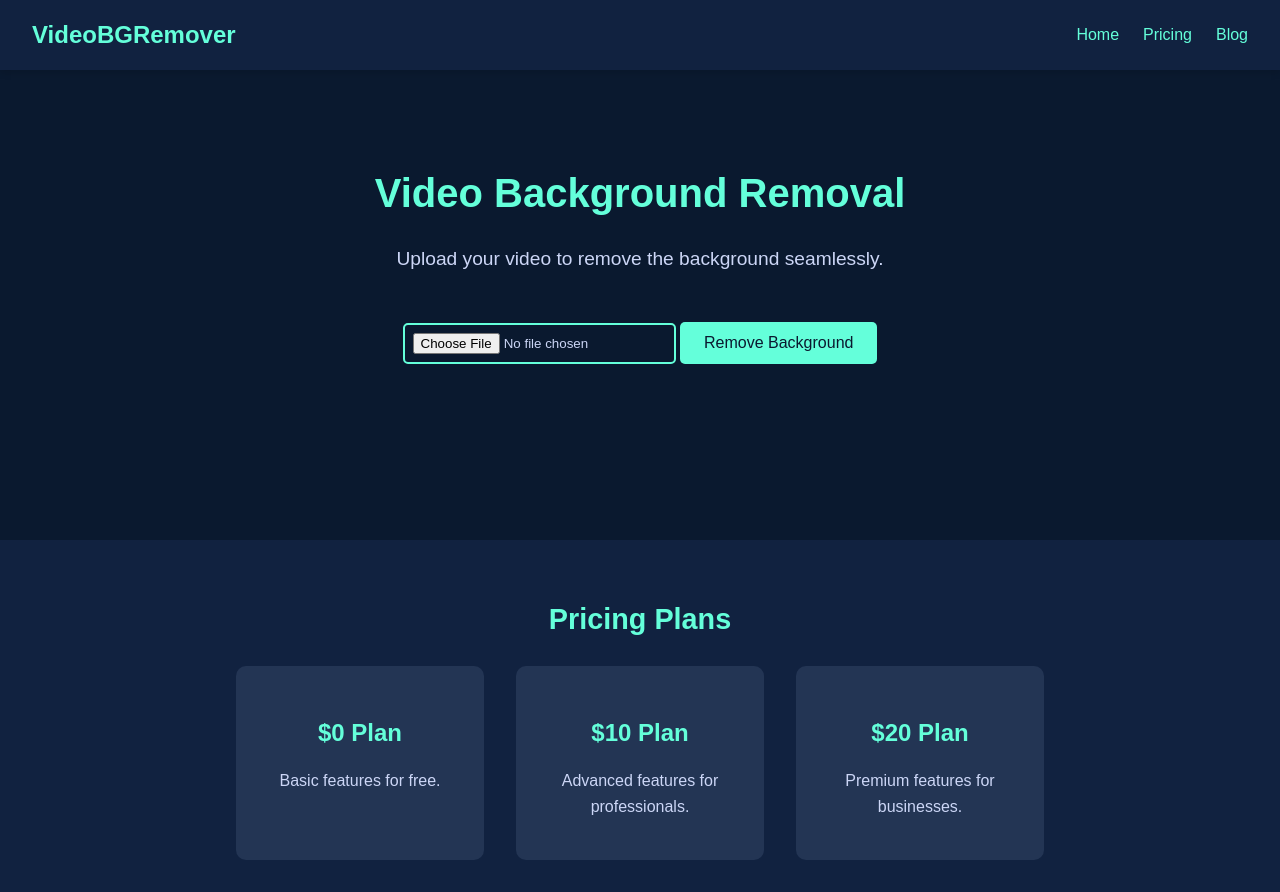
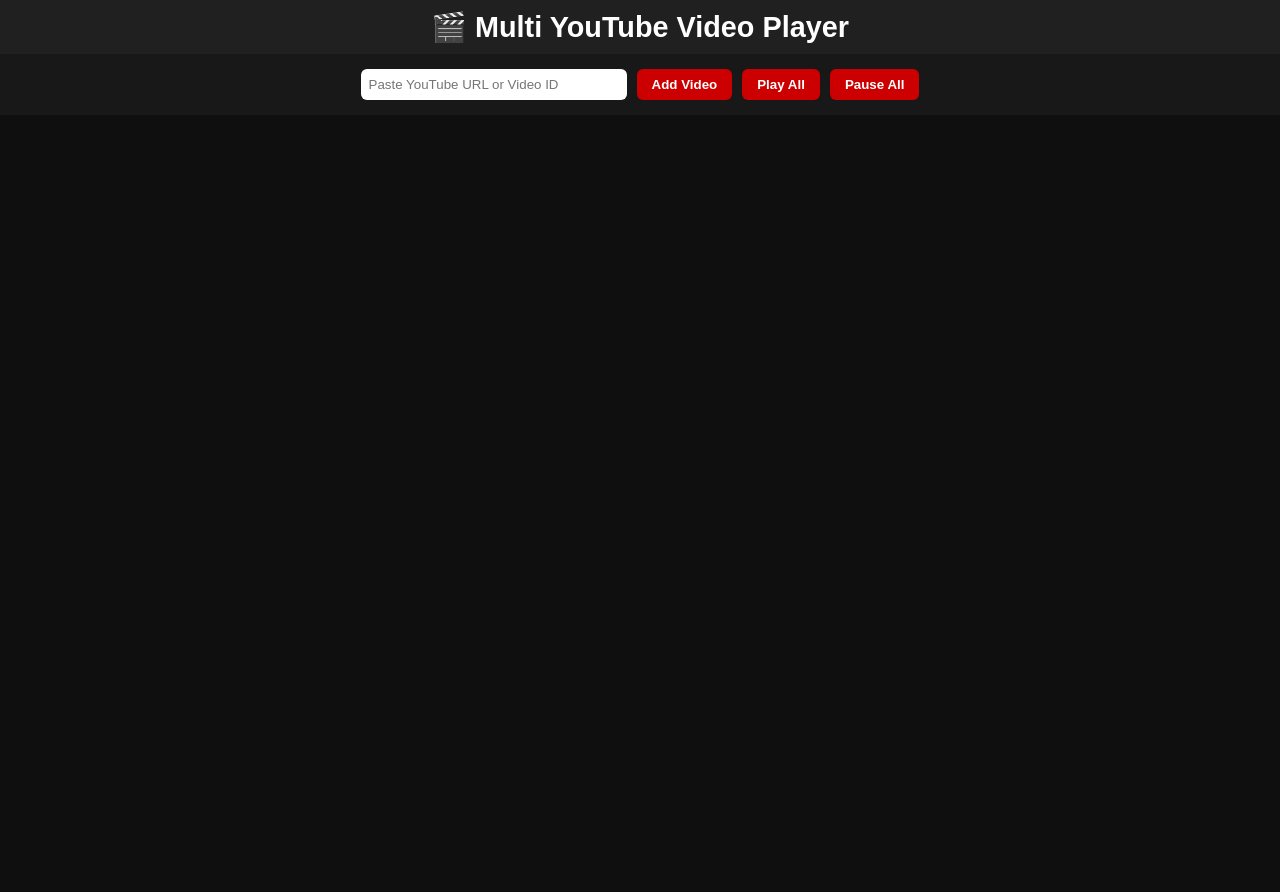
Before and after one commit to Olamide065/YouTube, a plain HTML site: page index.html in a window 1280 px wide. After the commit the page ends 800 px from the top, so only its background shows below. Drawn offline with Linux system fonts and the light colour scheme.

Commit message:
index.html

```diff
--- a/index.html
+++ b/index.html
@@ -1,236 +1,207 @@
 <!DOCTYPE html>
 <html lang="en">
 <head>
-    <meta charset="UTF-8">
-    <meta name="viewport" content="width=device-width, initial-scale=1.0">
-    <title>Video Background Removal</title>
+  <meta charset="UTF-8" />
+  <meta name="viewport" content="width=device-width, initial-scale=1.0" />
+  <title>Multi YouTube Video Player</title>
+
   <style>
-        /* General Styles */
     body {
-            font-family: 'Arial', sans-serif;
+      font-family: Arial, sans-serif;
+      background: #0f0f0f;
+      color: white;
       margin: 0;
       padding: 0;
-            background-color: #0a192f; /* Dark blue background */
-            color: #ccd6f6; /* Light text color */
-            line-height: 1.6;
     }
 
-        a {
-            color: #64ffda; /* Teal accent color */
-            text-decoration: none;
+    header {
+      background: #202020;
+      padding: 10px;
+      text-align: center;
     }
 
-        a:hover {
-            text-decoration: underline;
+    h1 {
+      margin: 0;
+      font-size: 1.8em;
     }
 
-        /* Header Styles */
-        header {
-            background-color: #112240; /* Darker blue for header */
-            padding: 1rem 2rem;
+    .controls {
       display: flex;
-            justify-content: space-between;
+      justify-content: center;
       align-items: center;
-            box-shadow: 0 4px 6px rgba(0, 0, 0, 0.1);
+      gap: 10px;
+      padding: 15px;
+      background: #181818;
+      flex-wrap: wrap;
     }
 
-        header h1 {
-            margin: 0;
-            font-size: 1.5rem;
-            color: #64ffda; /* Teal accent color */
-        }
-
-        header nav {
-            display: flex;
-            gap: 1.5rem;
-        }
-
-        header nav a {
-            font-size: 1rem;
-            transition: color 0.3s ease;
-        }
-
-        header nav a:hover {
-            color: #ffffff; /* White on hover */
-        }
-
-        /* Main Content Styles */
-        .container {
-            text-align: center;
-            padding: 4rem 2rem;
-            animation: fadeIn 1.5s ease-in-out;
-        }
-
-        .container h1 {
-            font-size: 2.5rem;
-            margin-bottom: 1rem;
-            color: #64ffda; /* Teal accent color */
-        }
-
-        .container p {
-            font-size: 1.2rem;
-            margin-bottom: 2rem;
-        }
-
-        input[type="file"] {
-            margin: 1rem 0;
-            padding: 0.5rem;
-            border: 2px solid #64ffda;
-            border-radius: 5px;
-            background-color: transparent;
-            color: #ccd6f6;
+    input[type="text"] {
+      padding: 8px;
+      width: 250px;
+      border-radius: 6px;
+      border: none;
     }
 
     button {
-            background-color: #64ffda; /* Teal accent color */
-            color: #0a192f; /* Dark blue text */
+      background: #cc0000;
+      color: white;
       border: none;
-            padding: 0.75rem 1.5rem;
-            border-radius: 5px;
+      padding: 8px 15px;
+      border-radius: 6px;
       cursor: pointer;
-            font-size: 1rem;
-            transition: background-color 0.3s ease;
+      font-weight: bold;
+      transition: 0.3s;
     }
 
     button:hover {
-            background-color: #52d1b2; /* Slightly darker teal on hover */
+      background: #ff0000;
     }
 
-        #result {
-            margin-top: 2rem;
-            animation: fadeIn 1s ease-in-out;
+    #videoGrid {
+      display: grid;
+      grid-template-columns: repeat(auto-fit, minmax(300px, 1fr));
+      gap: 15px;
+      padding: 15px;
     }
 
-        #result video {
-            max-width: 100%;
+    .video-card {
+      background: #1e1e1e;
       border-radius: 10px;
-            box-shadow: 0 4px 6px rgba(0, 0, 0, 0.1);
+      padding: 10px;
+      text-align: center;
+      box-shadow: 0 0 10px rgba(0,0,0,0.5);
     }
 
-        /* Footer Styles */
-        footer {
-            background-color: #112240; /* Darker blue for footer */
-            padding: 2rem;
-            text-align: center;
-            margin-top: 4rem;
+    .video-card iframe {
+      width: 100%;
+      height: 200px;
+      border-radius: 10px;
     }
 
-        footer h2 {
-            font-size: 1.8rem;
-            margin-bottom: 1.5rem;
-            color: #64ffda; /* Teal accent color */
+    .video-card button {
+      background: #444;
+      margin-top: 10px;
+      width: 100%;
     }
 
-        .pricing-plans {
-            display: flex;
-            justify-content: center;
-            gap: 2rem;
-            flex-wrap: wrap;
-        }
-
-        .plan {
-            background-color: #233554; /* Dark blue for plan cards */
-            padding: 1.5rem;
-            border-radius: 10px;
-            width: 200px;
-            transition: transform 0.3s ease, box-shadow 0.3s ease;
-        }
-
-        .plan:hover {
-            transform: translateY(-10px);
-            box-shadow: 0 8px 16px rgba(0, 0, 0, 0.2);
-        }
-
-        .plan h3 {
-            font-size: 1.5rem;
-            margin-bottom: 1rem;
-            color: #64ffda; /* Teal accent color */
-        }
-
-        .plan p {
-            font-size: 1rem;
-            color: #ccd6f6;
-        }
-
-        /* Animations */
-        @keyframes fadeIn {
-            from { opacity: 0; }
-            to { opacity: 1; }
+    .video-card button:hover {
+      background: #666;
     }
   </style>
 </head>
+
 <body>
-    <!-- Header -->
   <header>
-        <h1>VideoBGRemover</h1>
-        <nav>
-            <a href="#">Home</a>
-            <a href="#">Pricing</a>
-            <a href="#">Blog</a>
-        </nav>
+    <h1>🎬 Multi YouTube Video Player</h1>
   </header>
 
-    <!-- Main Content -->
-    <div class="container">
-        <h1>Video Background Removal</h1>
-        <p>Upload your video to remove the background seamlessly.</p>
-        <input type="file" id="videoUpload" accept="video/*">
-        <button id="removeBackground">Remove Background</button>
-        <div id="result"></div>
+  <div class="controls">
+    <input type="text" id="videoUrl" placeholder="Paste YouTube URL or Video ID" />
+    <button onclick="addVideo()">Add Video</button>
+    <button onclick="playAll()">Play All</button>
+    <button onclick="pauseAll()">Pause All</button>
   </div>
 
-    <!-- Footer -->
-    <footer>
-        <h2>Pricing Plans</h2>
-        <div class="pricing-plans">
-            <div class="plan">
-                <h3>$0 Plan</h3>
-                <p>Basic features for free.</p>
-            </div>
-            <div class="plan">
-                <h3>$10 Plan</h3>
-                <p>Advanced features for professionals.</p>
-            </div>
-            <div class="plan">
-                <h3>$20 Plan</h3>
-                <p>Premium features for businesses.</p>
-            </div>
-        </div>
-    </footer>
+  <div id="videoGrid"></div>
 
+  <script src="https://www.youtube.com/iframe_api"></script>
   <script>
-        document.getElementById('removeBackground').addEventListener('click', function() {
-            const fileInput = document.getElementById('videoUpload');
-            const file = fileInput.files[0];
+    let players = [];
 
-            if (file) {
-                const formData = new FormData();
-                formData.append('file', file);
+    // ✅ Reliable YouTube Video ID Extractor
+    function extractVideoId(url) {
+      try {
+        const urlObj = new URL(url);
 
-                fetch('https://api.unscreen.com/v1/videos', {
-                    method: 'POST',
-                    headers: {
-                        'Authorization': 'Bearer 1Lhcb3yBiesn46hnrt4SKATC' // Replace with your API key
-                    },
-                    body: formData
-                })
-                .then(response => response.json())
-                .then(data => {
-                    const resultDiv = document.getElementById('result');
-                    if (data.url) {
-                        resultDiv.innerHTML = `<video controls src="${data.url}" style="max-width: 100%;"></video>`;
-                    } else {
-                        resultDiv.innerHTML = '<p>Error processing video. Please try again.</p>';
+        // Handle short links
+        if (urlObj.hostname.includes('youtu.be')) {
+          return urlObj.pathname.slice(1);
         }
-                })
-                .catch(error => {
-                    console.error('Error:', error);
-                    document.getElementById('result').innerHTML = '<p>Error processing video. Please try again.</p>';
-                });
-            } else {
-                alert('Please upload a video file first.');
+
+        // Handle regular watch links
+        if (urlObj.searchParams.has('v')) {
+          return urlObj.searchParams.get('v');
+        }
+
+        // Handle embed links
+        if (urlObj.pathname.includes('/embed/')) {
+          return urlObj.pathname.split('/embed/')[1];
+        }
+
+        // Handle shorts links
+        if (urlObj.pathname.includes('/shorts/')) {
+          return urlObj.pathname.split('/shorts/')[1];
+        }
+
+        return null;
+      } catch (e) {
+        // Maybe user just entered the video ID directly
+        return url.trim().length === 11 ? url.trim() : null;
+      }
+    }
+
+    function addVideo() {
+      const input = document.getElementById("videoUrl");
+      const url = input.value.trim();
+      const videoId = extractVideoId(url);
+
+      if (!videoId) {
+        alert("❌ Invalid YouTube URL or Video ID");
+        return;
+      }
+
+      const grid = document.getElementById("videoGrid");
+      const videoDiv = document.createElement("div");
+      videoDiv.className = "video-card";
+      videoDiv.innerHTML = `
+        <div id="player-${videoId}"></div>
+        <button onclick="removeVideo('${videoId}')">Remove</button>
+      `;
+      grid.appendChild(videoDiv);
+
+      // Create the YouTube player
+      const player = new YT.Player(`player-${videoId}`, {
+        height: "200",
+        width: "100%",
+        videoId: videoId,
+        playerVars: { rel: 0, modestbranding: 1 },
+        events: {
+          onError: (e) => {
+            console.error("YouTube Player Error:", e);
+            alert("⚠️ Failed to load video. Please check the link.");
+          }
         }
       });
+
+      players.push(player);
+      input.value = "";
+    }
+
+    function removeVideo(videoId) {
+      const index = players.findIndex(
+        (p) => p.getIframe && p.getIframe().id === `player-${videoId}`
+      );
+      if (index !== -1) {
+        players[index].destroy();
+        players.splice(index, 1);
+      }
+      document.getElementById(`player-${videoId}`)?.parentElement.remove();
+    }
+
+    function playAll() {
+      players.forEach(p => {
+        if (p.playVideo) p.playVideo();
+      });
+    }
+
+    function pauseAll() {
+      players.forEach(p => {
+        if (p.pauseVideo) p.pauseVideo();
+      });
+    }
+
+    // Needed for the YouTube iframe API to work globally
+    function onYouTubeIframeAPIReady() {}
   </script>
 </body>
 </html>
```
Lines whose indentation alone changed are shown as unchanged.
